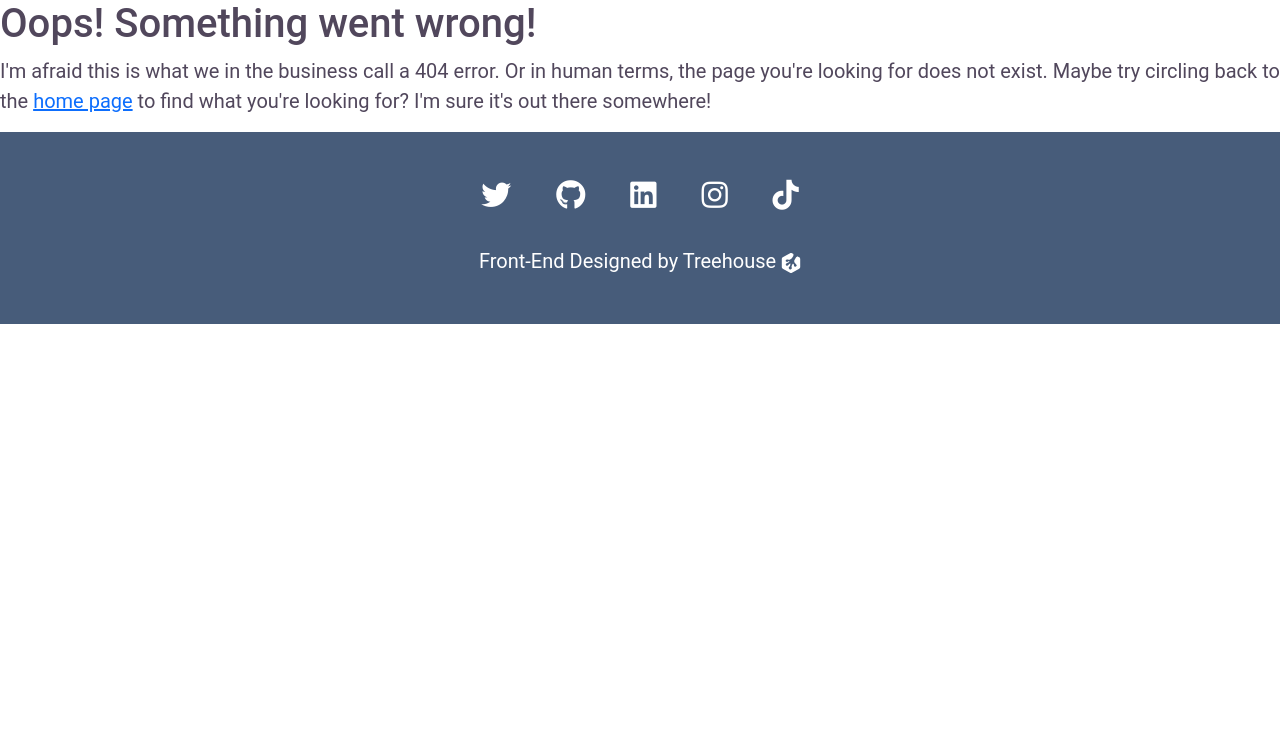
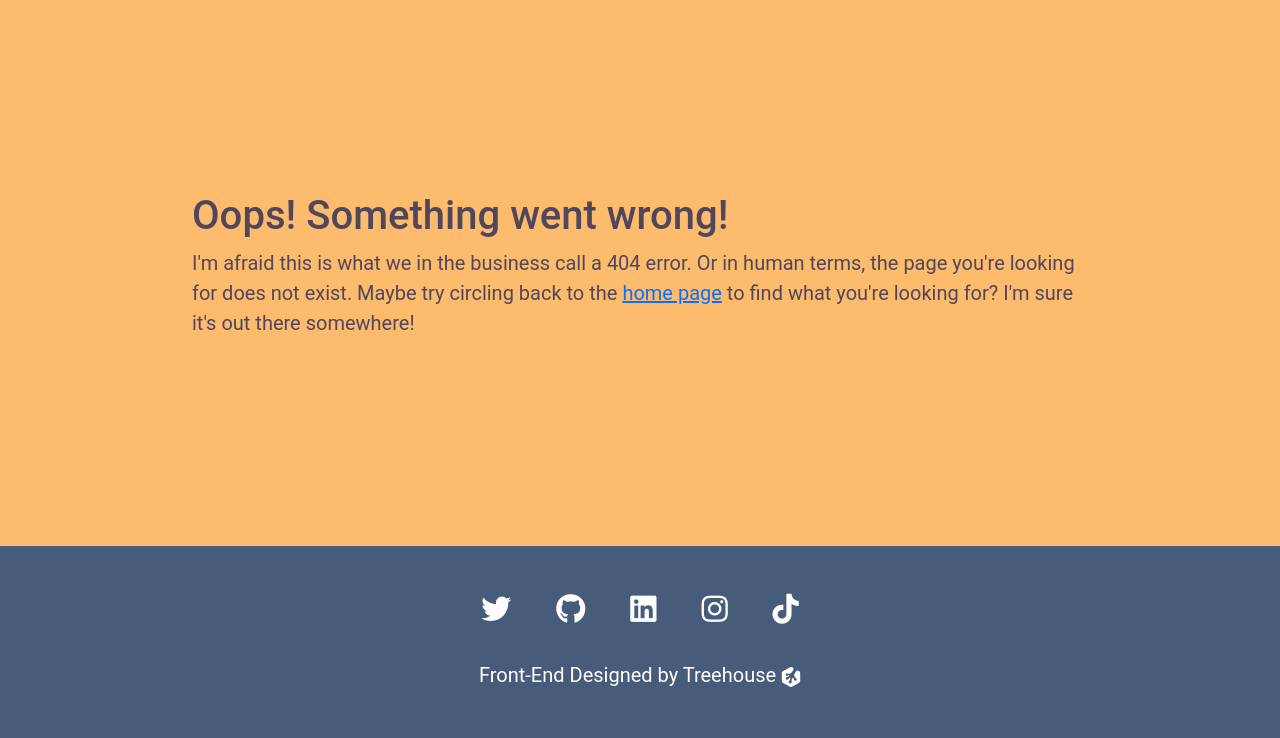
Before and after one commit to reneebrinkman/portfolio-webapp, a Flask app: template templates/404.html in a window 1280 px wide. Shown: the part 93-831 px from the top of the page. Before the commit the page ends 417 px from the top, so only its background shows below. Run offline with Flask 2, Linux system fonts and the light colour scheme; the template is opened without the code that fills it, so the values that code supplies are empty.

Commit message:
Added css rules to style the custom 404 page

```diff
--- a/static/css/styles.css
+++ b/static/css/styles.css
@@ -681,3 +681,8 @@ Media Queries
         width: 530px;
     }
 }
+
+#error {
+  padding: 15%;
+  background-color: var(--secondary);
+}
```
